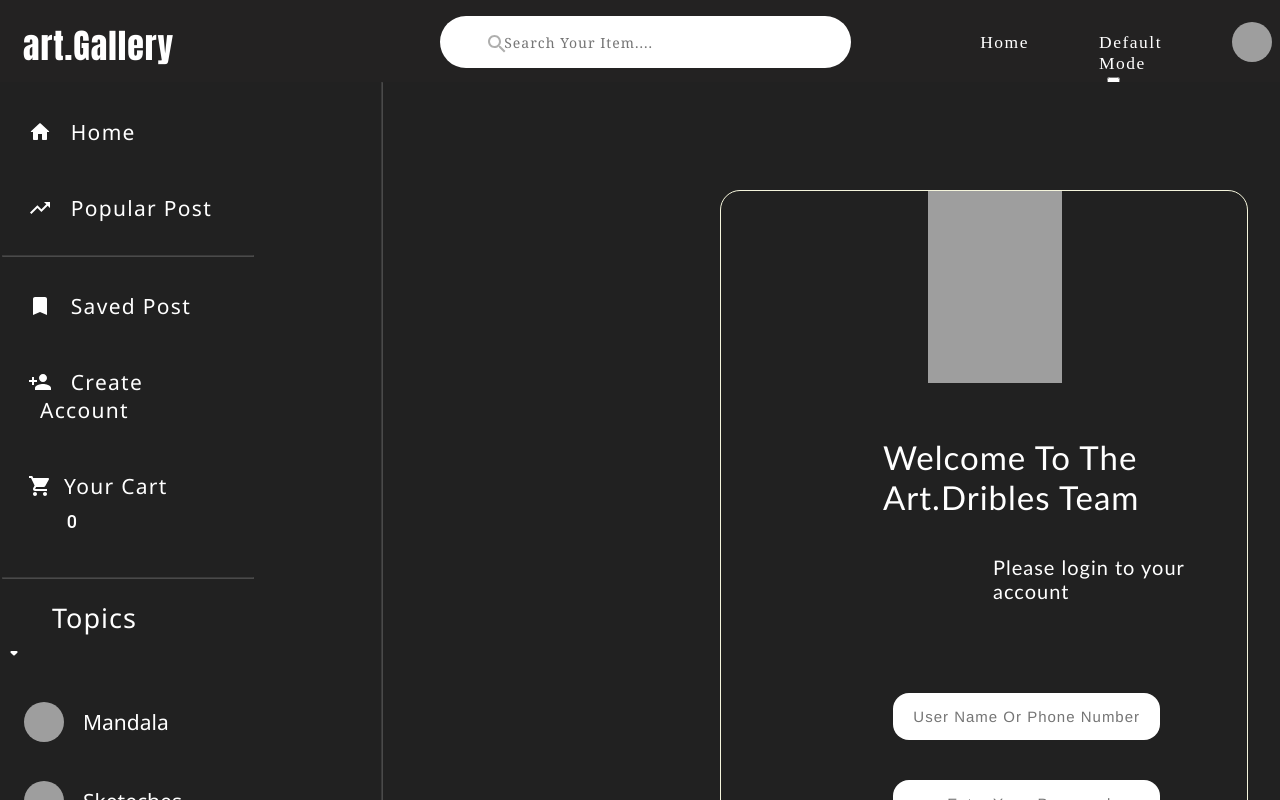
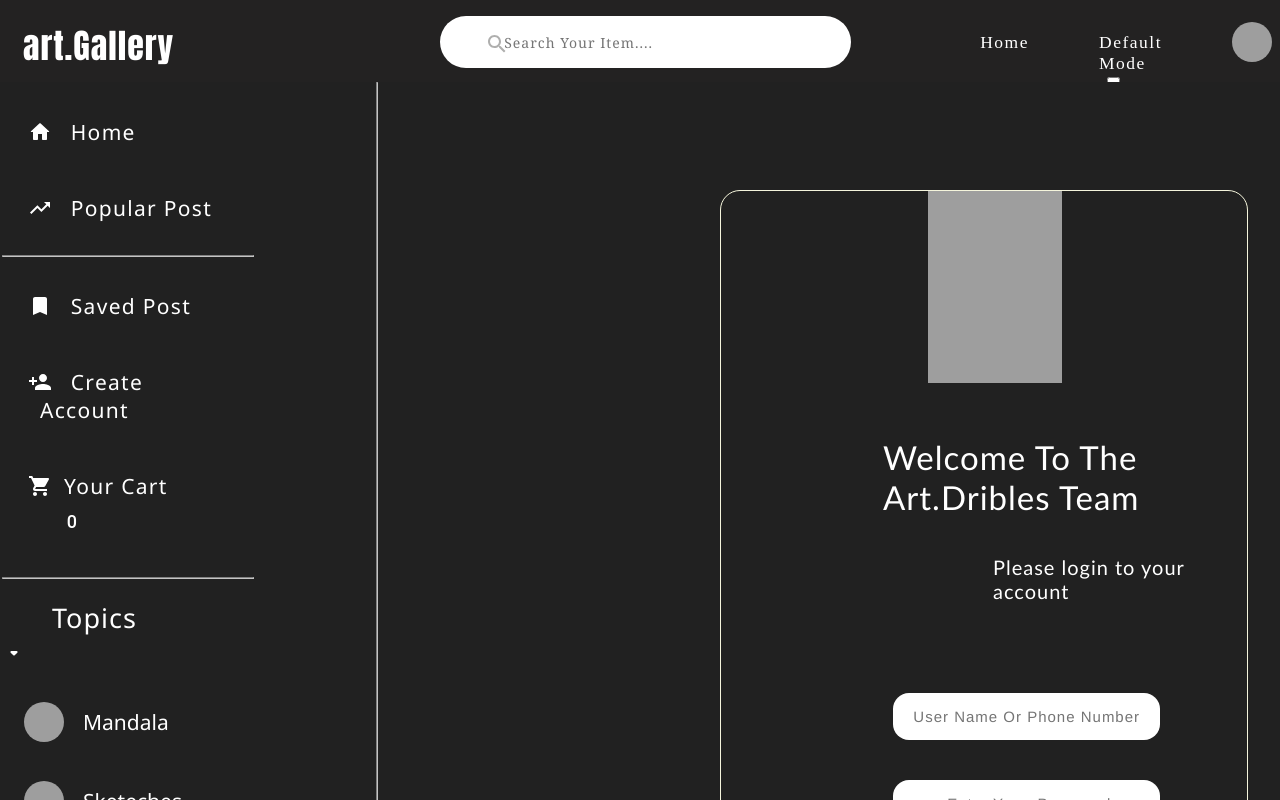
Before and after one commit to Pragyani/art-gallery, a React (Create React App) app: page /your-account in a window 1280 px wide. Shown: the top 800 px of the page. Built offline with nearby package versions, Linux system fonts and the light colour scheme; grey boxes are pictures that could not be loaded.

Commit message:
add : changes in opacity

```diff
--- a/src/NavigationBar/nav.css
+++ b/src/NavigationBar/nav.css
@@ -57,11 +57,11 @@
 
 .nav-hr{
     color: var(--color);
-    opacity: .2;
+    opacity: .8;
 }
 hr {
     color: var(--color);
-    opacity: .2;
+    opacity: .8;
 }
 
 .nav-p2 .nav-ul .ul-li {
--- a/src/pages/CARTPAGE/CartPage.css
+++ b/src/pages/CARTPAGE/CartPage.css
@@ -95,7 +95,7 @@
 
 .cartpage-hr {
     color: var(--color);
-    opacity: .2;
+    /* opacity: .2; */
     margin-left: 23.8pc;
     position: fixed;
     margin-top: 82px;
--- a/src/pages/Home/home.css
+++ b/src/pages/Home/home.css
@@ -6,8 +6,8 @@
 }
 
 .home-hr{
-    color: #343a40;
-    opacity: .2;
+    color: var(--color);
+    /* opacity: .2; */
     margin-left: 23.6rem;
     margin-top: 5pc;
     position: fixed;
--- a/src/pages/SavedPost/savePost.css
+++ b/src/pages/SavedPost/savePost.css
@@ -76,7 +76,7 @@
 
 .saved-hr{
     color: var(--color);
-    opacity: .2;
+    /* opacity: .2; */
     margin-left: 23.8pc;
     position: fixed;
     margin-top: 82px;
--- a/src/pages/popularPostPage/popularpostpage.css
+++ b/src/pages/popularPostPage/popularpostpage.css
@@ -71,8 +71,8 @@
 
 .popularpage-hr{
     color: var(--color);
-    opacity: .2;
-    margin-left: 23.5pc;
+    /* opacity: .2; */
+    margin-left: 23.9pc;
     position: fixed;
     margin-top: 82px;
     height:100%;
--- a/src/pages/semiPages/UserAcountPage/accountsPage.css
+++ b/src/pages/semiPages/UserAcountPage/accountsPage.css
@@ -191,8 +191,8 @@
 
 .accountpage-hr {
     color: var(--color);
-    opacity: .2;
-    margin-left: 23.8pc;
+    /* opacity: .2; */
+    margin-left: 23.5pc;
     position: fixed;
     margin-top: 82px;
     height: 100%;
```
